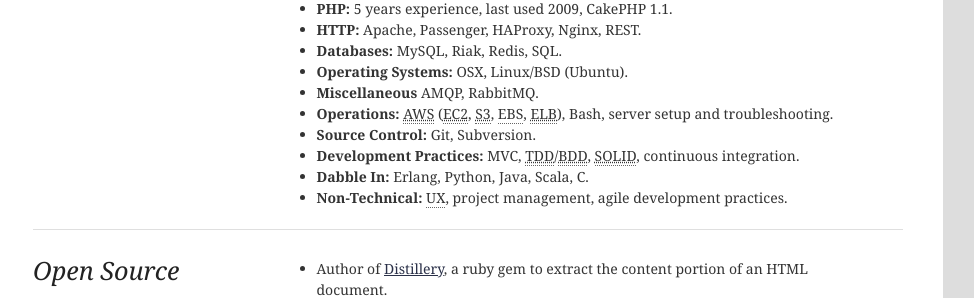
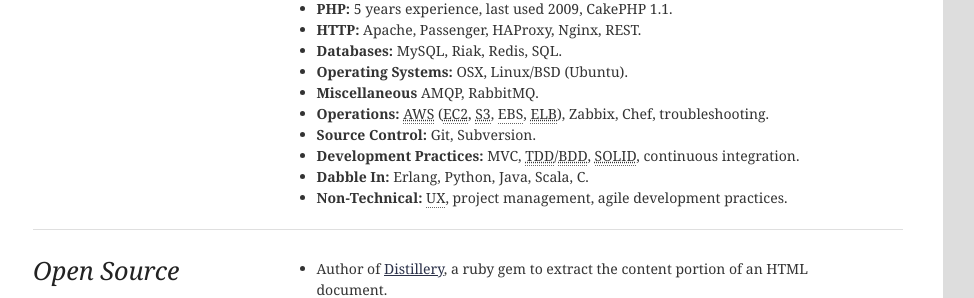
Before and after one commit to Fluxx/bitfluxx.com, a Jekyll site: the page built from resume.html, in a window 1280 px wide. Shown: the part 420-718 px from the top of the page, without its empty margins (7-981 px from the left). Built offline with Jekyll 4.4.1, drawn with Linux system fonts in a browser that asks for light colours.

Commit message:
Update resume to add/clarify ops stuff.

```diff
--- a/resume.html
+++ b/resume.html
@@ -38,7 +38,7 @@
       <li><strong>Databases:</strong> MySQL, Riak, Redis, SQL.</li>
       <li><strong>Operating Systems:</strong> OSX, Linux/BSD (Ubuntu).</li>
       <li><strong>Miscellaneous</strong> AMQP, RabbitMQ.</li>
-      <li><strong>Operations:</strong> <abbr title="Amazon Web Services">AWS</abbr> (<abbr title="Elastic Cloud Compute">EC2</abbr>, <abbr title="Simple Storage Service">S3</abbr>, <abbr text="Elastic Block Store">EBS</abbr>, <abbr title="Elastic Load Balancer">ELB</abbr>), Bash, server setup and troubleshooting.</li>
+      <li><strong>Operations:</strong> <abbr title="Amazon Web Services">AWS</abbr> (<abbr title="Elastic Cloud Compute">EC2</abbr>, <abbr title="Simple Storage Service">S3</abbr>, <abbr text="Elastic Block Store">EBS</abbr>, <abbr title="Elastic Load Balancer">ELB</abbr>), Zabbix, Chef, troubleshooting.</li>
       <li><strong>Source Control:</strong> Git, Subversion.</li>
       <li><strong>Development Practices:</strong> MVC</abbr>, <abbr title="Test Driven Development">TDD</abbr>/<abbr title="Behavior Driven Development">BDD</abbr>, <abbr title="Single responsibility, Open-closed, Liskov substitution, Interface segregation and Dependency inversion">SOLID</abbr>, continuous integration.</li>
       <li><strong>Dabble In:</strong> Erlang, Python, Java, Scala, C.</li>
```
Also changed, not shown: 1 other file.
